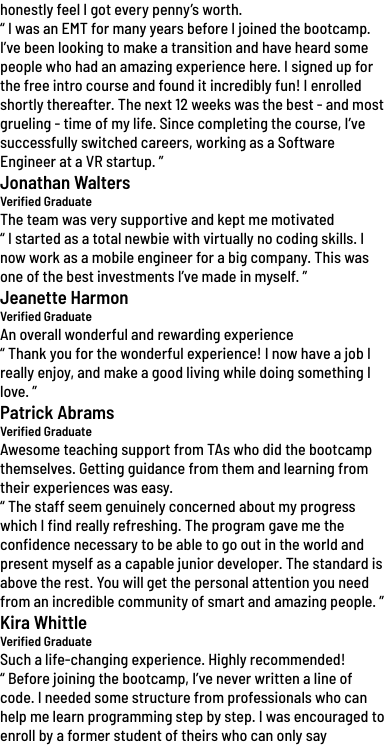
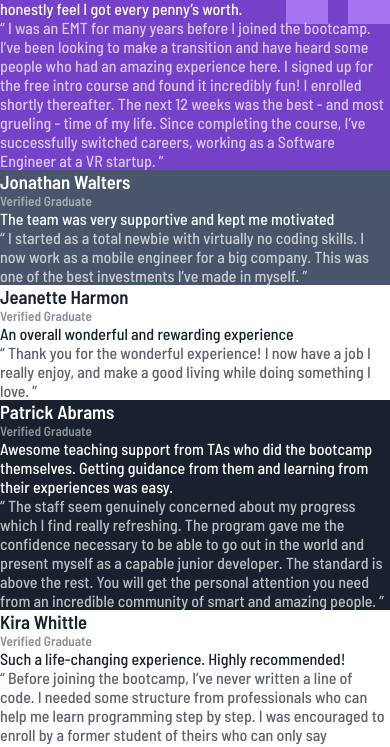
Before and after one commit to Rizqyfm/coding-bootcamp-testi-page, a plain HTML site: page index.html in a window 390 px wide. Shown: the part 116-863 px from the top of the page. Drawn offline with Linux system fonts and the light colour scheme.

Commit message:
Initial Coloring Stage CSS

```diff
--- a/css/style.css
+++ b/css/style.css
@@ -4,3 +4,113 @@
     box-sizing: border-box;
     font-family: 'Barlow Semi Condensed', sans-serif;
 }
+
+html, body {
+    height: 100%;
+    width: 100%;
+}
+
+/* Phone */
+@media screen and (max-width:600px) {
+    body {
+        background-color: hsl(210, 46%, 95%);
+    }
+
+    /* Daniel Clifford */
+    .first-testi {
+        background-image: url('bg-pattern-quotation.svg');
+        background-repeat: no-repeat;
+        background-position-x: right;
+        background-color: hsl(263, 55%, 52%);
+    }
+    .first-testi .name {
+        color: white;
+    }
+    .first-testi .type {
+        color: white;
+        opacity: 0.5;
+    }
+    .first-testi .testimonial {
+        color: white;
+    }
+    .first-testi .story {
+        color: white;
+        opacity: 0.7;
+    }
+
+    /* Jonathan Walters */
+    .second-testi {
+        background-color: hsl(217, 19%, 35%);
+    }
+    .second-testi .name {
+        color: white;
+    }
+    .second-testi .type {
+        color: white;
+        opacity: 0.5;
+    }
+    .second-testi .testimonial {
+        color: white;
+    }
+    .second-testi .story {
+        color: white;
+        opacity: 0.7;
+    }
+
+    /* Jeanette Harmon */
+    .third-testi {
+        background-color: white;
+    }
+    .third-testi .name {
+        color: hsl(219, 29%, 14%);
+    }
+    .third-testi .type {
+        color: hsl(219, 29%, 14%);
+        opacity: 0.5;
+    }
+    .third-testi .testimonial {
+        color: hsl(219, 29%, 14%);
+    }
+    .third-testi .story {
+        color: hsl(219, 29%, 14%);
+        opacity: 0.7;
+    }
+
+    /* Patrick Abrams */
+    .fourth-testi {
+        background-color: hsl(219, 29%, 14%);
+    }
+    .fourth-testi .name {
+        color: white;
+    }
+    .fourth-testi .type {
+        color: white;
+        opacity: 0.5;
+    }
+    .fourth-testi .testimonial {
+        color: white;
+    }
+    .fourth-testi .story {
+        color: white;
+        opacity: 0.7;
+    }
+
+    /* Kira Whittle */
+    .fifth-testi {
+        background-color: white;
+    }
+    .fifth-testi .name {
+        color: hsl(219, 29%, 14%);
+    }
+    .fifth-testi .type {
+        color: hsl(219, 29%, 14%);
+        opacity: 0.5;
+    }
+    .fifth-testi .testimonial {
+        color: hsl(219, 29%, 14%);
+    }
+    .fifth-testi .story {
+        color: hsl(219, 29%, 14%);
+        opacity: 0.7;
+    }
+}
```
Also changed, not shown: css/bg-pattern-quotation.svg (added).
